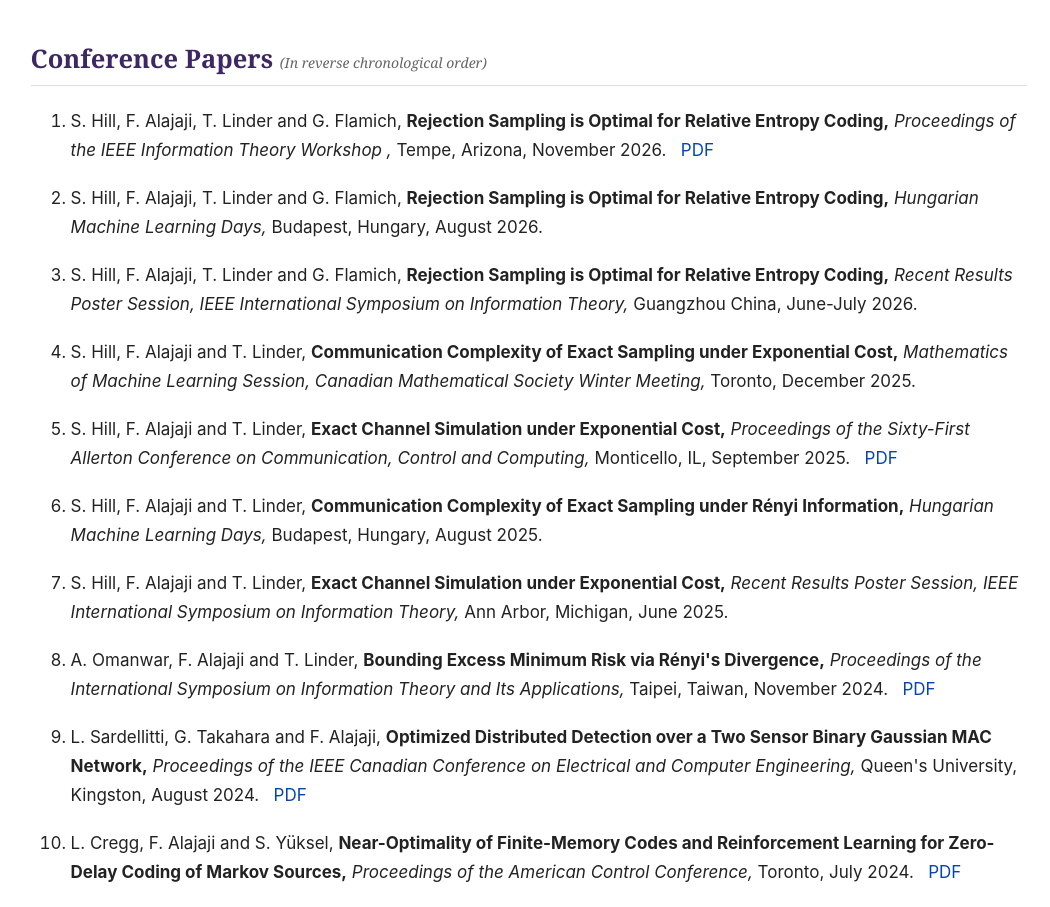
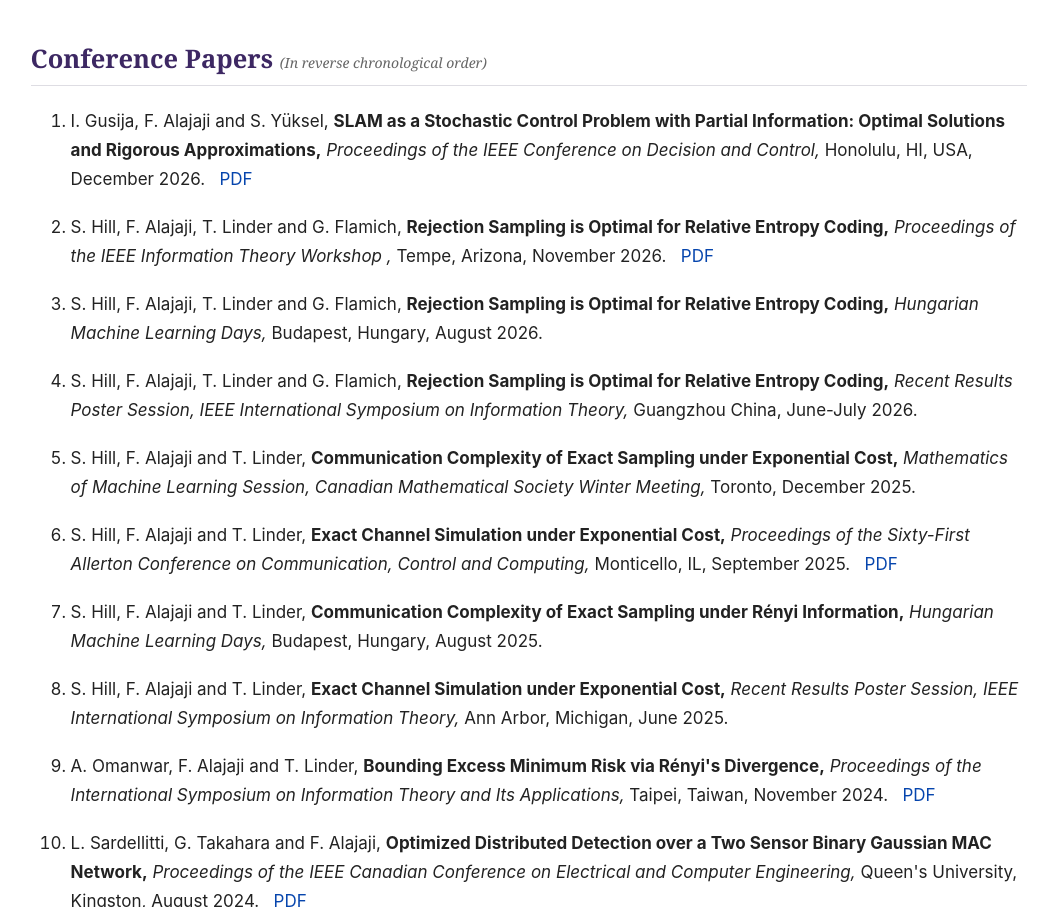
Before and after one commit to fady-alajaji/fady-alajaji.github.io, a plain HTML site: page list.html in a window 1280 px wide. Shown: the part 8780-9687 px from the top of the page, without its empty margins (111-1161 px from the left). Drawn offline with Linux system fonts and the light colour scheme.

Commit message:
Add conference paper references to list.html

```diff
--- a/list.html
+++ b/list.html
@@ -1214,6 +1214,14 @@ Conference Papers
 
 <ol>
 <li>
+I. Gusija, F. Alajaji and S. Y&uuml;ksel, <b>SLAM as a Stochastic Control
+Problem with Partial Information: Optimal Solutions and Rigorous Approximations,</b>
+<i>Proceedings of the IEEE Conference on Decision and Control,</i>
+Honolulu, HI, USA, December 2026.
+&nbsp; <A HREF="Conference/ilir-cdc26.pdf">PDF</A>
+</li>
+
+<li>
 S. Hill, F. Alajaji, T. Linder and G. Flamich,
 <b>Rejection Sampling is Optimal for Relative Entropy Coding,</b>
 <i>Proceedings of the IEEE Information Theory Workshop ,</i>
```
